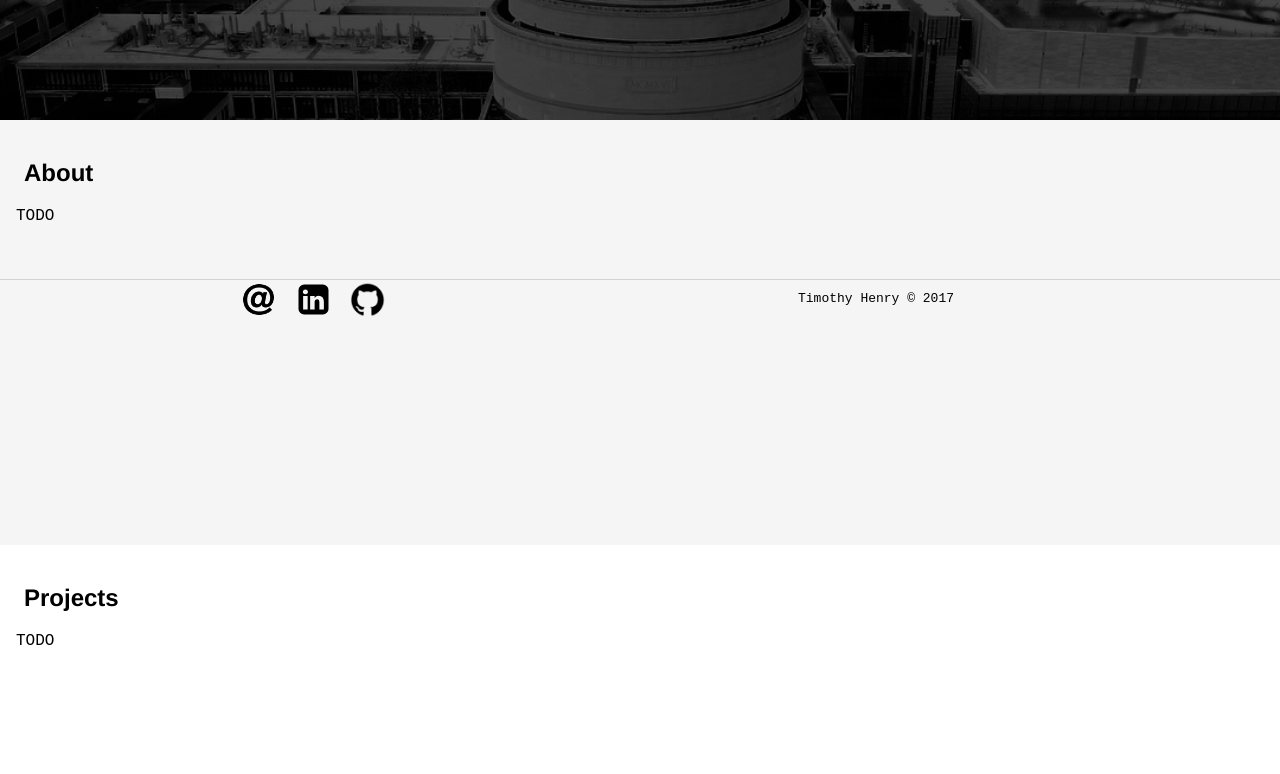
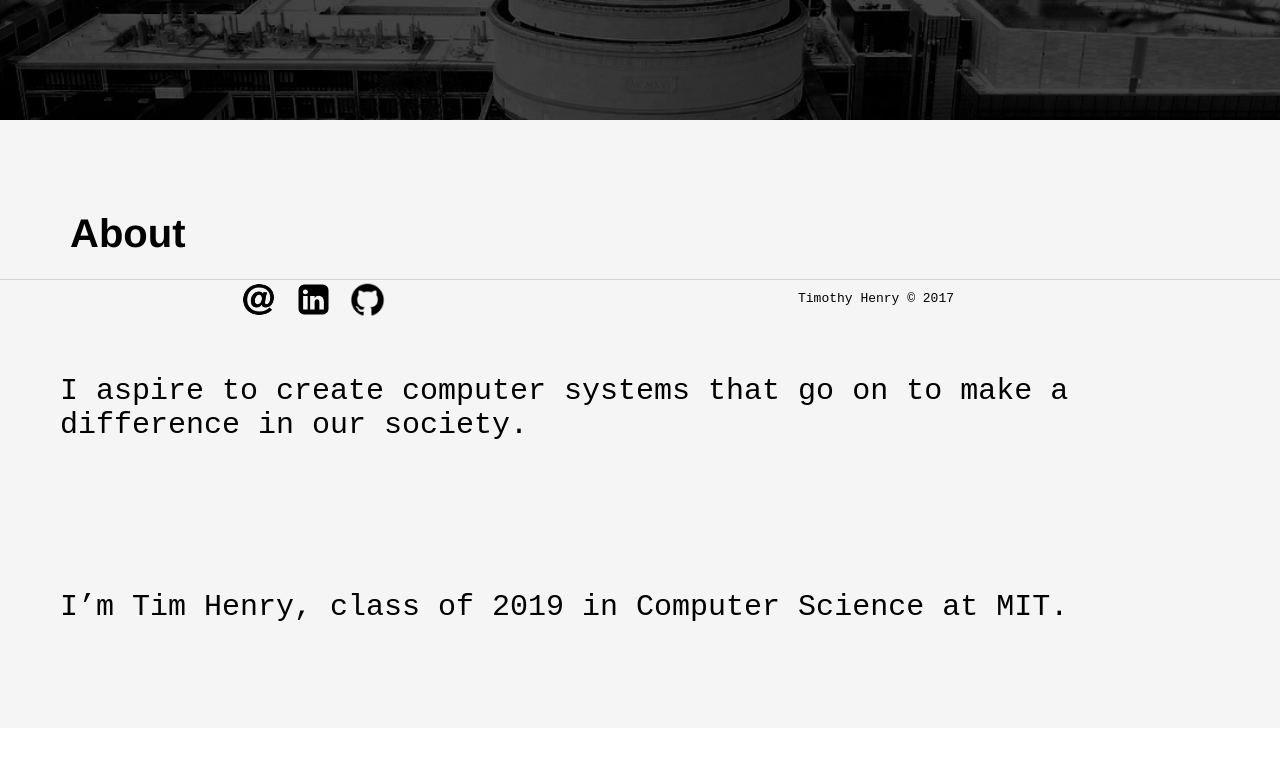
Before and after one commit to tim-henry/personal-web, a plain HTML site: page index.html in a window 1280 px wide. Shown: the part 480-1254 px from the top of the page. Drawn offline with Linux system fonts and the light colour scheme.

Commit message:
Initial paragraph text

```diff
--- a/index.html
+++ b/index.html
@@ -9,10 +9,8 @@
             <h1>TIM HENRY</h1>
             <p>Computer Science Student</p>
 
-
             <nav>
                 <ul>
-
                     <a href="#about">ABOUT</a>
                     <a href="#projects">PROJECTS</a>
                     <a href="#contact">CONTACT</a>
@@ -21,8 +19,11 @@
         </header>
 
         <section id="about">
-            <h2>About</h2>
-            <p1>TODO</p1>
+
+            <h2>About<br></h2>
+
+                <p1>I aspire to create computer systems that go on to make a difference in our society.<br><br></p1>
+                <p1>I’m Tim Henry, class of 2019 in Computer Science at MIT. </p1>
         </section>
 
         <section id="projects">
--- a/main.css
+++ b/main.css
@@ -67,19 +67,34 @@ nav a {
 }
 
 section {
-    padding-top: 1.2em;
-    padding-bottom: 20em;
+    padding-top: 1em;
+    padding-left: 30px;
+    padding-right: 30px;
+    padding-bottom: 2em;
+    height: 35em;
 }
 
 section p1 {
+
     padding-left: 1em;
+    font-size: 30px;
+    padding-bottom: 30px;
 }
 
 section h2 {
     padding-left: 1em;
+    font-size: 40px;
 }
 
-#about {}
+#about {
+    justify-content: space-around;
+    align-items: stretch;
+    flex-direction: column;
+        display: inline-flex;
+}
+
+#text {
+}
 
 #projects {
     background-color: white
```
Lines whose indentation alone changed are shown as unchanged.
